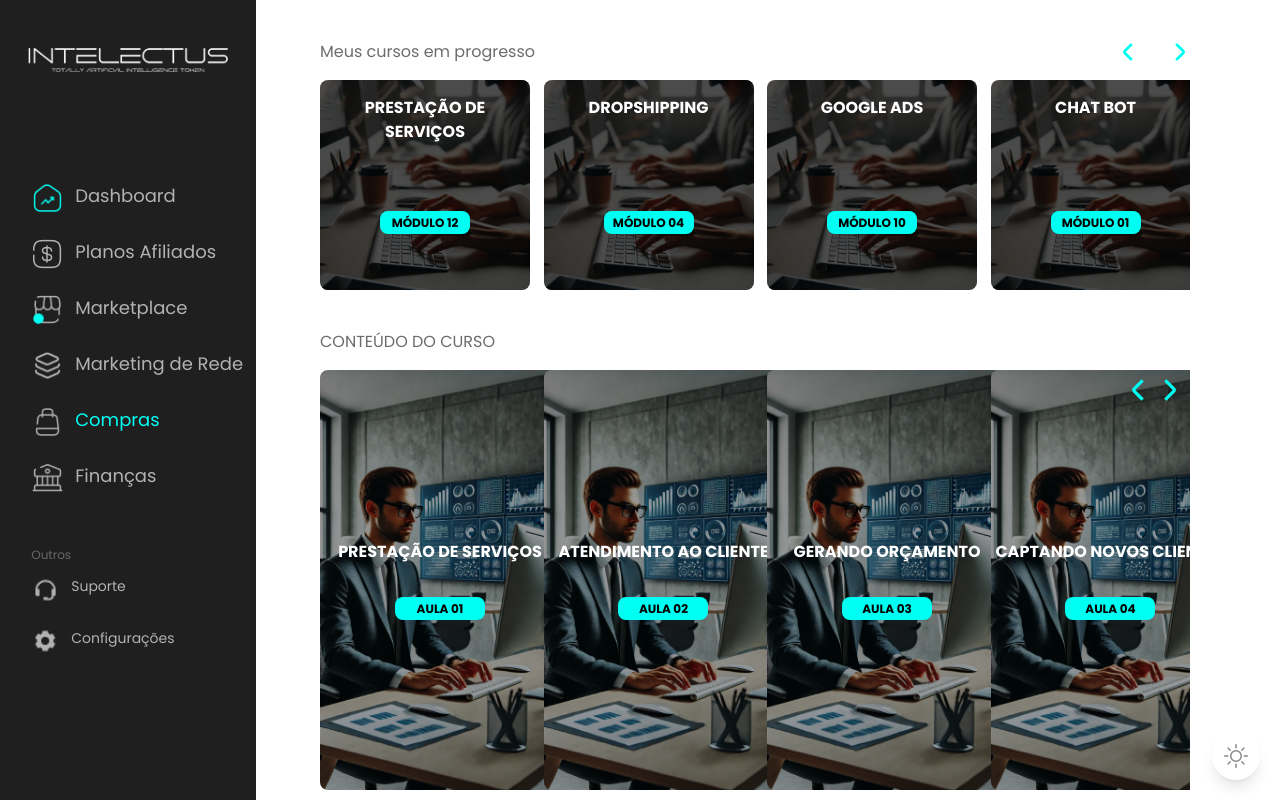
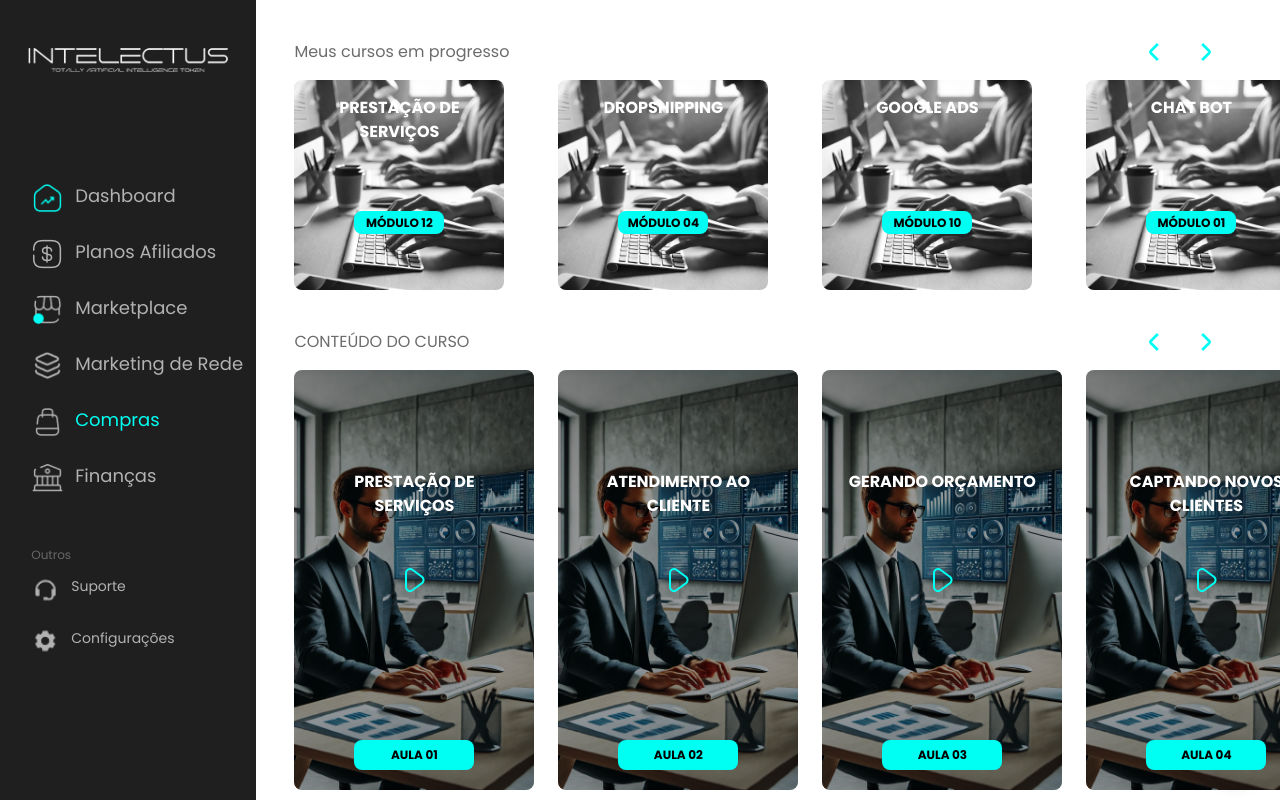
Before and after one commit to ThurarBogacki/Intelectus_Front, a Next.js app: page /compras in a window 1280 px wide. Shown: the top 800 px of the page. Built offline with nearby package versions, Linux system fonts and the light colour scheme.

Commit message:
feat: compras page finished?

```diff
--- a/app/compras/page.tsx
+++ b/app/compras/page.tsx
@@ -34,17 +34,17 @@ export default function Home() {
       <div className={`relative w-full min-h-screen flex overflow-hidden ${theme === "dark" ? "bg-[#171717] text-[#D9D9D9] bg-overlay" : "bg-white text-[#6C6C6C]"}`}>
         <Navbar />
 
-        <div className="ml-[30px] md3:ml-[90px] md2:ml-[20%] w-[calc(100vw-150px)] lg:w-[calc(100vw-22%)]">
+        <div className="ml-4 md3:ml-[72px] md2:ml-[18%] w-[calc(100vw-16px)] md3:w-[calc(100vw-72px)] md2:w-[calc(100vw-18%)]">
 
-          <div className="sm:mx-4 md:mx-8 lg:mx-16">
+          <div>
             <CourseCarousel courses={courses} />
           </div>
 
-          <div className="sm:mx-4 md:mx-8 lg:mx-16">
+          <div>
             <ContentCarousel courses={content} />
           </div>
 
-          <div className="flex flex-col flex-1 px-6 md:px-8 xl:px-16 max-w-[94%]">
+          <div className="flex flex-col flex-1 px-4 md3:px-8 md2:px-16">
             <div className="relative grid grid-cols-1 xl:grid-cols-4 gap-4 w-full mt-12 mb-16">
               <ContentBox title="Conteúdo">Lorem ipsum dolor sit amet</ContentBox>
               <ContentBox title="Conteúdo">Lorem ipsum dolor sit amet</ContentBox>
--- a/components/ContentCarousel.tsx
+++ b/components/ContentCarousel.tsx
@@ -27,13 +27,22 @@ export default function ContentCarousel({ courses }: ContentCarouselProps) {
   }, []);
 
   return (
-    <div className="relative w-full mx-auto overflow-hidden">
-      <div className="flex justify-between items-center mt-10 mb-4">
+    <div className="relative w-full overflow-hidden">
+      <div className="flex justify-between items-center mt-10 mb-4 mx-4 md3:mx-8 md2:mx-16">
         <h2 className={`text-base ${theme === "dark" ? "text-[#D9D9D9]" : "text-[#6C6C6C]"}`}>CONTEÚDO DO CURSO</h2>
+
+        <div className='right-4 md:right-8 space-x-2 md:space-x-4 grid grid-cols-2'>
+          <button className="col-span-1 custom-prev-2">
+            <Image src={arrow} alt="Scroll left" className='rotate-180 w-5 h-5' />
+          </button>
+          <button className="col-span-1 custom-next-2">
+            <Image src={arrow} alt="Scroll right" className='w-5 h-5' />
+          </button>
+        </div>
+
       </div>
 
-      <div className="relative w-full overflow-hidden">
-        {/* Slider */}
+      <div className="container mx-auto ml-4 md3:ml-8 md2:ml-16">
         <Swiper
           ref={swiperRef}
           modules={[Navigation]}
@@ -41,8 +50,8 @@ export default function ContentCarousel({ courses }: ContentCarouselProps) {
           slidesPerView={1.2}
           breakpoints={{
             640: { slidesPerView: 2 },
-            768: { slidesPerView: 3 },
-            1024: { slidesPerView: 4 },
+            768: { slidesPerView: 2 },
+            1024: { slidesPerView: 3 },
           }}
           navigation={false}
           className="w-full"
@@ -60,14 +69,6 @@ export default function ContentCarousel({ courses }: ContentCarouselProps) {
           ))}
         </Swiper>
 
-        <div className="absolute top-0 right-0 flex space-x-2 p-2 z-10">
-          <button className="custom-prev-2">
-            <Image src={arrow} alt="Scroll left" className="rotate-180 w-6 h-6" />
-          </button>
-          <button className="custom-next-2">
-            <Image src={arrow} alt="Scroll right" className="w-6 h-6" />
-          </button>
-        </div>
       </div>
     </div>
   );
--- a/components/Course.tsx
+++ b/components/Course.tsx
@@ -1,4 +1,6 @@
 import CourseButton from "./Course-button";
+import Play from "../public/images/ComprasIcons/play.svg"
+import Image from "next/image";
 
 interface CourseProps {
   title: string;
@@ -13,14 +15,17 @@ export default function Course({ title, curr_module, image, content, link}: Cour
     <>
       {content === 'course-module' && (
         <div
-          className="relative w-[160px] h-[180px] lg:w-[210px] lg:h-[210px] rounded-lg overflow-hidden bg-cover bg-center flex items-center justify-center"
-          style={{ backgroundImage: `url(${image})` }}
+          className="relative w-[160px] h-[180px] md3:w-[210px] md3:h-[210px] rounded-lg overflow-hidden bg-cover bg-center flex items-center justify-center"
+
         >
-          <div className="absolute inset-0 bg-black bg-opacity-70"></div>
+          <div
+            className="absolute inset-0 grayscale bg-cover bg-center"
+            style={{ backgroundImage: `url(${image})` }}
+          ></div>
           <div className="relative z-10 text-center text-[#FFF] flex flex-col justify-between h-full w-full p-4">
             <h2 className="text-base font-bold">{ title }</h2>
             <div className="mb-10">
-              <CourseButton height={23} width={90} onClick={() => console.log({ link })}>{ curr_module }</CourseButton>
+              <CourseButton height={23} width={90} onClick={() => window.open(link)}>{ curr_module }</CourseButton>
             </div>
           </div>
         </div>
@@ -28,16 +33,22 @@ export default function Course({ title, curr_module, image, content, link}: Cour
 
       {content === 'course' && (
         <div
-          className="relative w-[180px] h-[360px] lg:w-[240px] lg:h-[420px] rounded-lg overflow-hidden bg-cover bg-center flex items-center justify-center"
+          className="relative w-[180px] h-[360px] md3:w-[240px] md3:h-[420px] rounded-lg overflow-hidden bg-cover bg-center flex flex-col items-center justify-center"
           style={{ backgroundImage: `url(${image})` }}
         >
           <div className="absolute inset-0 bg-black/40"></div>
 
-          <div className="relative z-10 text-center text-[#FFF]">
-            <h2 className="text-base font-bold mb-8">{title}</h2>
-            <CourseButton height={23} width={90} onClick={() => console.log({ link })}>
+          <div className="relative z-10 text-center text-[#FFF] flex flex-col items-center justify-between h-full w-full p-5">
+            <button
+              className="absolute top-1/2 left-1/2 transform -translate-x-1/2 -translate-y-1/2"
+              onClick={() => window.open(link)}
+            >
+              <Image src={Play} alt="play" />
+            </button>
+            <h2 className="text-base font-bold mt-20 mb-5">{title}</h2>
+            <div className="flex justify-center items-center text-black rounded-lg transition-colors duration-300 w-[60%] min-h-[30px] bg-[#00FFF3] text-xs font-bold">
               {curr_module}
-            </CourseButton>
+            </div>
           </div>
         </div>
       )}
--- a/components/CourseCarousel.tsx
+++ b/components/CourseCarousel.tsx
@@ -29,10 +29,10 @@ export default function CourseCarousel({ courses }: CourseCarouselProps) {
 
   return (
     <div className="relative mx-auto overflow-x-hidden">
-      <div className="flex justify-between items-center mt-10 mb-4">
+      <div className="flex justify-between items-center mt-10 mb-4 mx-4 md3:mx-8 md2:mx-16">
         <h2 className={`text-base ${theme === "dark" ? "text-[#D9D9D9]" : "text-[#6C6C6C]"}`}>Meus cursos em progresso</h2>
 
-        <div className='right-4 md:right-8 space-x-4 grid grid-cols-2'>
+        <div className='right-4 md:right-8 space-x-2 md:space-x-4 grid grid-cols-2'>
           <button className="col-span-1 custom-prev">
             <Image src={arrow} alt="Scroll left" className='rotate-180 w-5 h-5' />
           </button>
@@ -43,7 +43,7 @@ export default function CourseCarousel({ courses }: CourseCarouselProps) {
 
       </div>
 
-      <div className="container mx-auto">
+      <div className="container mx-auto ml-4 md3:ml-8 md2:ml-16">
         <Swiper
         ref={swiperRef}
           modules={[Navigation]}
```
Also changed, not shown: public/images/ComprasIcons/play.svg (added), 1 other file (tests, documents, lock files or other folders).
